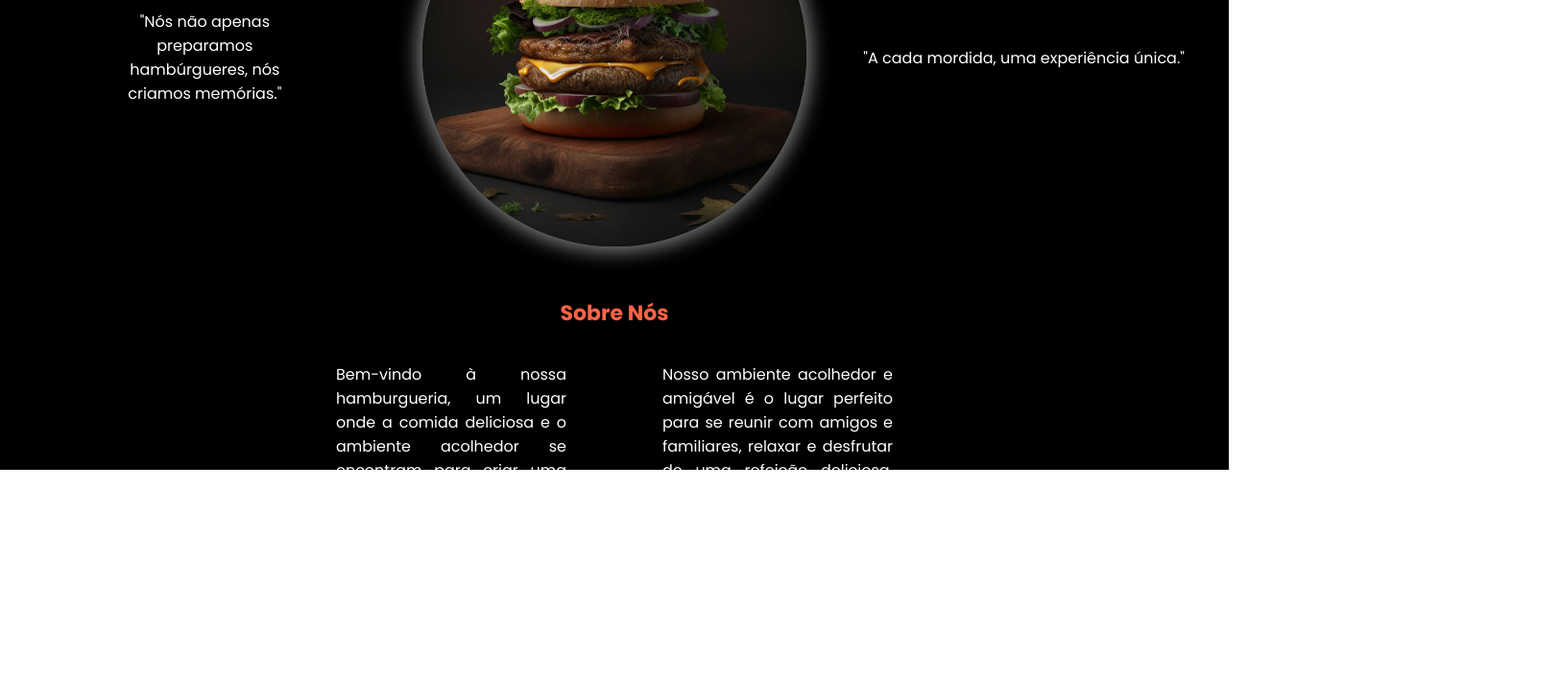
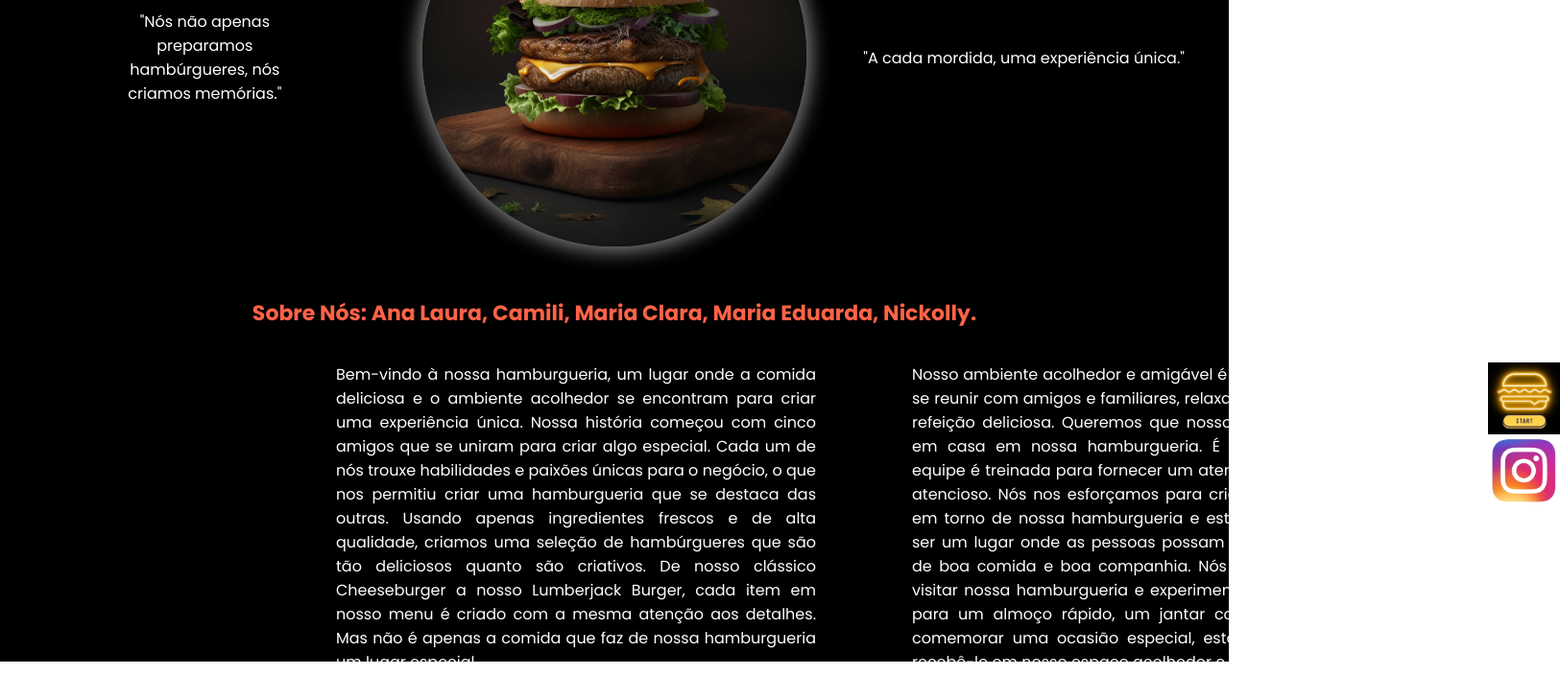
Before and after one commit to AnaMartinsss/projetoAna, an Angular app: page / in a window 1280 px wide. Shown: the part 310-1038 px from the top of the page at 96% size, 1625 px wide, since content can reach past the window. Built offline with nearby package versions, Linux system fonts and the light colour scheme.

Commit message:
correção

```diff
--- a/src/app/app.component.css
+++ b/src/app/app.component.css
@@ -5,8 +5,8 @@
 }
 .container {
   background-color: black;
-  width: 100vw;
-  height: 100vh;
+  width: 100%;
+  height: 1000px;
 }
 
 .header > img {
@@ -61,7 +61,7 @@
 
 .sobre {
   display: grid;
-  grid-template-columns: 1fr 1fr;
+  grid-template-columns: 500px 500px 1fr;
   padding: 35px 350px;
   gap: 100px;
 }
@@ -76,3 +76,7 @@ h1 {
   color: tomato;
   font-size: 22px;
 }
+.sobre img{
+  display: grid;
+  width: 75px;
+}
--- a/src/app/app.component.html
+++ b/src/app/app.component.html
@@ -24,7 +24,9 @@
           <p>"A cada mordida, uma experiência única."</p>
         </div>
 
-        <h1>Sobre Nós</h1>
+        <h1>
+          Sobre Nós: Ana Laura, Camili, Maria Clara, Maria Eduarda, Nickolly.
+        </h1>
         <div class="sobre">
           <p>
             Bem-vindo à nossa hamburgueria, um lugar onde a comida deliciosa e o
@@ -52,6 +54,16 @@
             um jantar com amigos ou para comemorar uma ocasião especial, estamos
             ansiosos para recebê-lo em nosso espaço acolhedor e delicioso.
           </p>
+          <div class="links">
+            <a href="" title="Entretenimento"
+              ><img src="/assets/entretenimento.jpg"
+            /></a>
+            <a
+              href="https://instagram.com/five_burguer?igshid=YmMyMTA2M2Y="
+              title="Insta"
+              ><img src="/assets/logoinsta.png"
+            /></a>
+          </div>
         </div>
       </div>
     </div>
```
Also changed, not shown: src/assets/entretenimento.jpg (added), src/assets/logoinsta.png (added).
